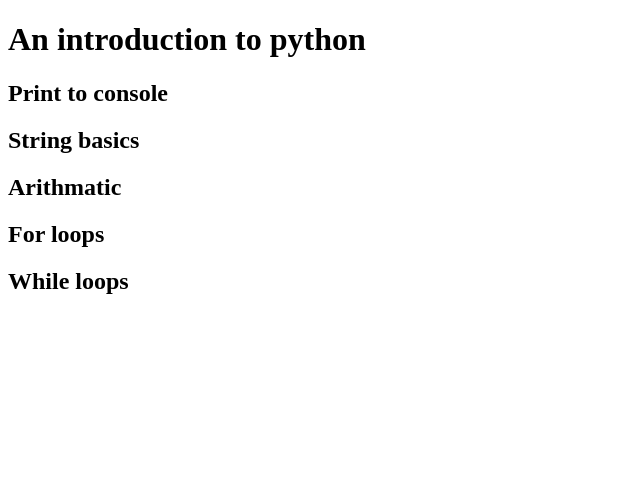
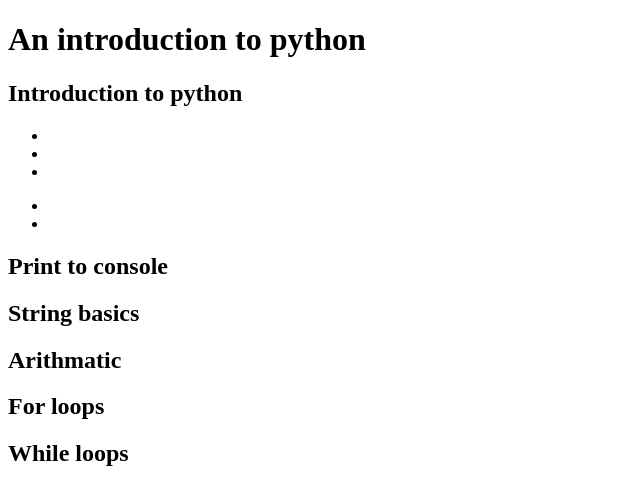
Before and after one commit to jarikhenriksen/Technical_Document, a plain HTML site: page index.html in a window 1280 px wide. Shown: the whole page, without its empty margins (0-640 px from the left). Drawn offline with Linux system fonts and the light colour scheme.

Commit message:
skeleton complete. Still need navbar on left

```diff
--- a/index.html
+++ b/index.html
@@ -6,6 +6,20 @@
     <h1>An introduction to python</h1>
 </header>
 <main id='main-doc'>
+    <div class='main-section' id='Introduction_to_python'>
+        <h2>Introduction to python</h2>
+        <p></p>
+        <ul>
+            <li></li>
+            <li></li>
+            <li></li>
+        </ul>
+        <p></p>
+        <ul>
+            <li></li>
+            <li></li>
+        </ul>
+    </div>
     <div class='main-section' id='Print_to_console'>
         <header>
             <h2>Print to console</h2>
```
